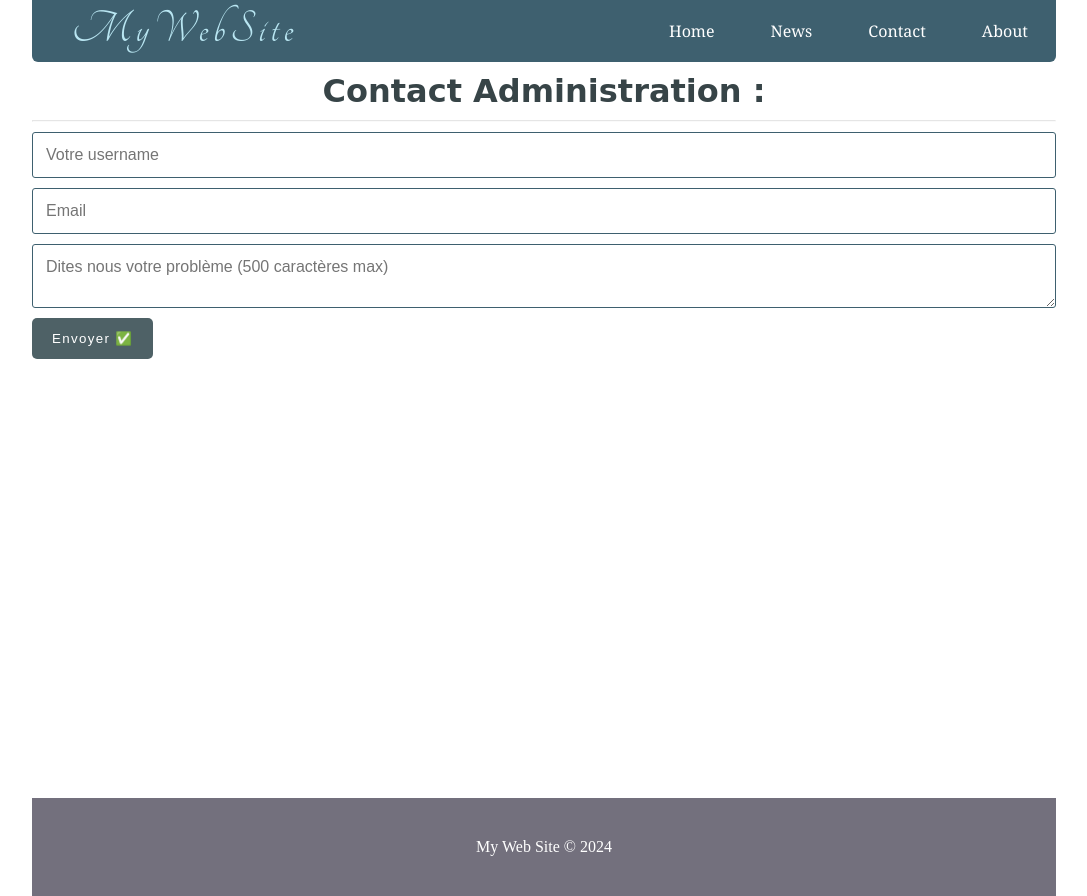
After one commit to maximebgd/tp_website, a PHP site: page /contact.php in a window 1280 px wide. The commit adds this page. Shown: the whole page, without its empty margins (96-1183 px from the left). Run offline with PHP 8.4, Linux system fonts and the light colour scheme; some web fonts are replaced.

Commit message:
v1 contact/news/about

```diff
--- /dev/null
+++ b/contact.php
@@ -0,0 +1,47 @@
+<?php include('config.php'); ?>
+<?php include('includes/public/head_section.php'); ?>
+<title>MyWebSite | Home </title>
+
+</head>
+
+<body>
+
+	<div class="container">
+
+		<!-- Navbar -->
+		<?php include(ROOT_PATH . '/includes/public/navbar.php'); ?>
+		<!-- // Navbar -->
+
+		<!-- Banner -->
+
+		<!-- // Banner -->
+
+		<!-- Messages -->
+		<?php include(ROOT_PATH . '/includes/public/messages.php'); ?>
+		<!-- // Messages -->
+
+		<!-- content -->
+		<div class="content">
+			<h1 class="content-title" style="text-align: center;">Contact Administration :</h1>
+			<hr>
+
+			<form action="" method="post" enctype="multipart/form-data">
+				<?php //include(ROOT_PATH . '/includes/public/errors.php') ?>
+
+                <input type="text" name="username" id="username" placeholder="Votre username" required>
+                <input type="email" name="email" id="email" placeholder="Email">
+                <textarea name="text" id="text" maxlength="500" placeholder="Dites nous votre problème (500 caractères max)" required></textarea>
+
+                <button type="submit" class="btn" name="post_btn">Envoyer ✅</button>
+            </form>
+		</div>
+		<!-- // content -->
+
+
+	</div>
+	<!-- // container -->
+
+
+	<!-- Footer -->
+	<?php include(ROOT_PATH . '/includes/public/footer.php'); ?>
+	<!-- // Footer -->
--- a/includes/public/navbar.php
+++ b/includes/public/navbar.php
@@ -4,8 +4,9 @@
 	</div>
 	<ul>
 	  <li><a class="active" href="index.php">Home</a></li>
-	  <li><a href="#news">News</a></li>
-	  <li><a href="#contact">Contact</a></li>
+	  <li><a href="#new">News</a></li>
+	  <!-- Pour le moment, on charge contact.php -->
+	  <li><a href="contact.php">Contact</a></li>
 	  <li><a href="#about">About</a></li>
 	</ul>
 </div>
--- a/index.php
+++ b/index.php
@@ -33,6 +33,8 @@
 				if($publishedPosts != false) {
 					printPublishedPosts($publishedPosts); // On affiche les posts "validé"
 				}
+
+				loadContactPage();
 			?>
 		</div>
 		<!-- // content -->
--- a/static/css/public_styling.css
+++ b/static/css/public_styling.css
@@ -65,6 +65,19 @@ form input:focus {
 * * * * * * * * * */
 .post_btn a:hover {
 	background: #374447;
+}
+
+form textarea {
+	width: 100%;
+	display: block;
+	padding: 13px 13px;
+	font-size: 1em;
+	margin: 5px auto 10px;
+	border-radius: 3px;
+	box-sizing : border-box;
+	background: transparent;
+	border: 1px solid #3E606F;
+	font-family: 'Arial';
 }
 
 
```
Also changed, not shown: includes/all_functions.php (+16 -0 lines).
